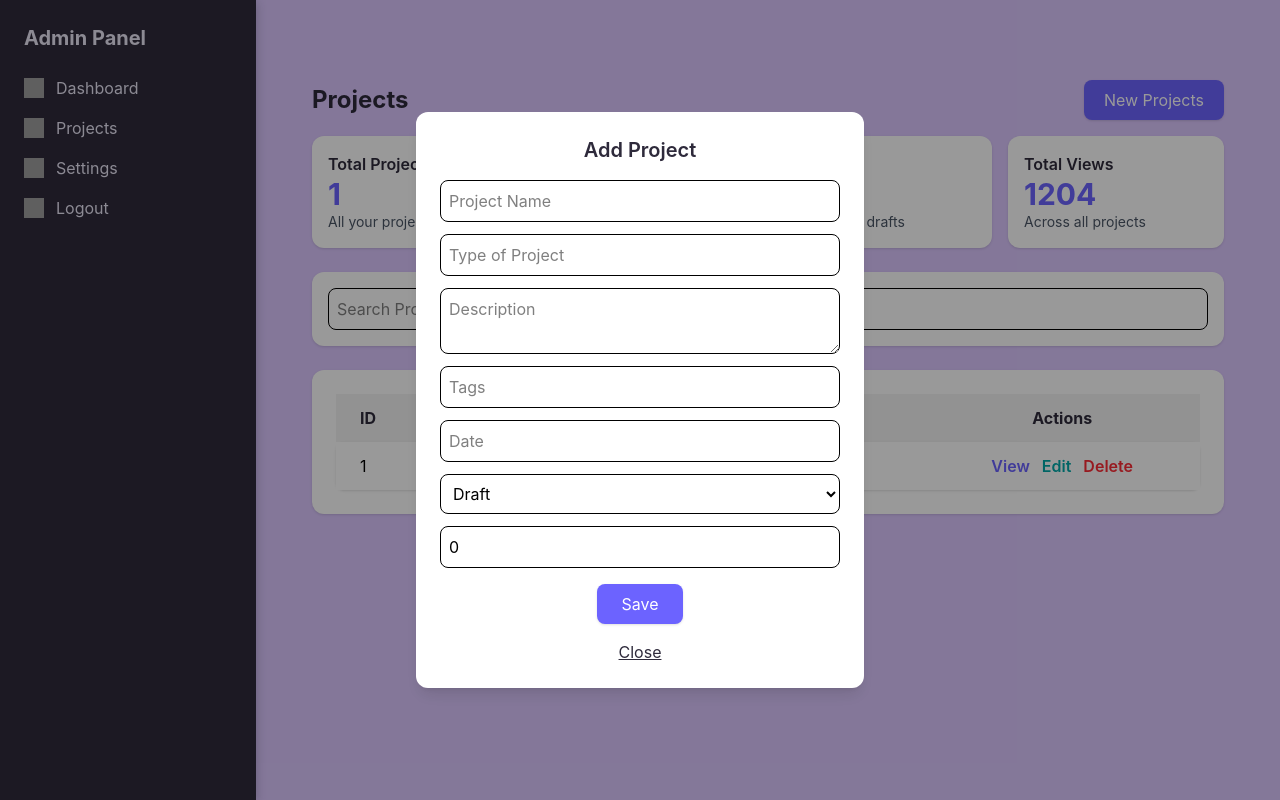
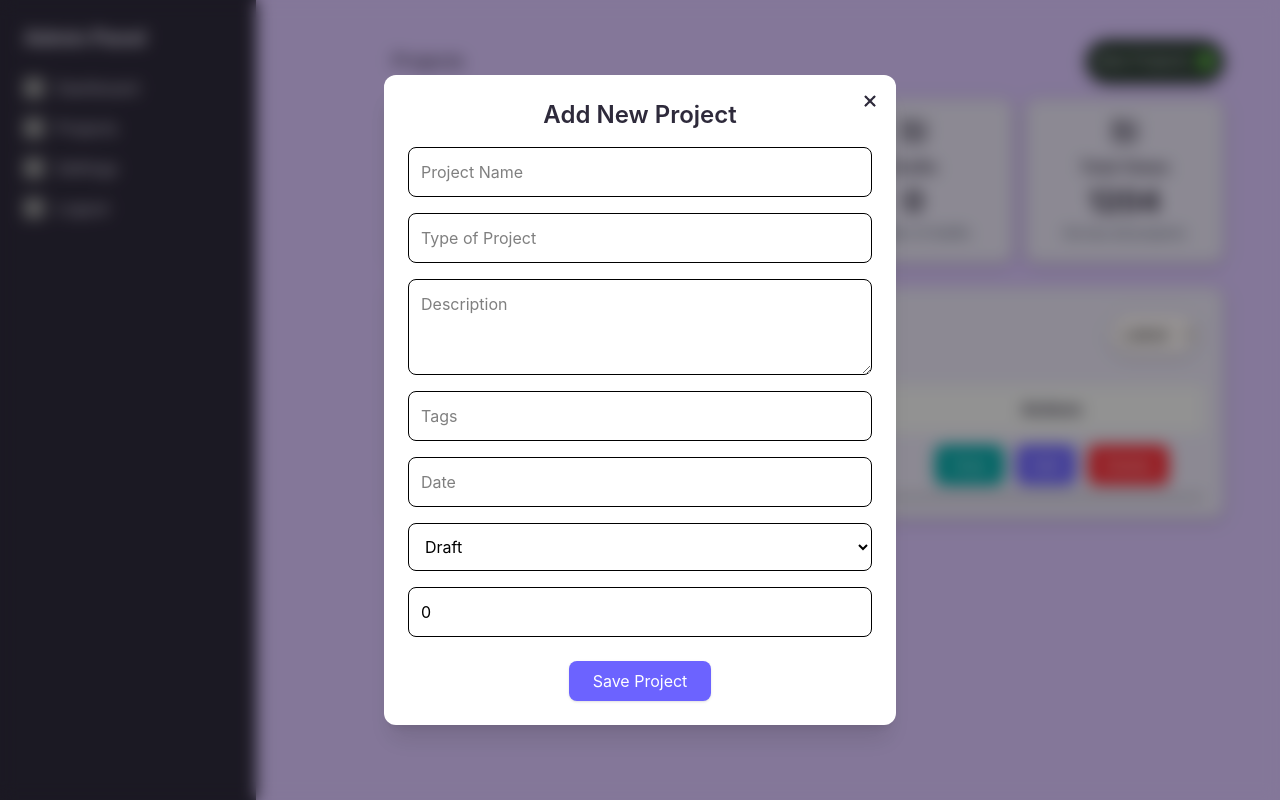
Before and after one commit to kllk15656/MyPortfolio, a React (Vite) app: page /Projects in a window 1280 px wide. Both pictures are taken after a click on the button "New Projects". Built offline with nearby package versions, Linux system fonts and the light colour scheme; grey boxes are pictures that could not be loaded.

Commit message:
setting page

```diff
--- a/src/components/AdminLayout.jsx
+++ b/src/components/AdminLayout.jsx
@@ -1,13 +1,40 @@
 import { NavLink } from "react-router-dom";
+import { useState } from "react";
 
 export default function AdminLayout({ children }) {
-   return (
+  const [open, setOpen] = useState(false);
 
-    <div className="min-h-screen bg flex ">
+  return (
+    <div className="min-h-screen bg flex">
+
+      {/* Burger Button (mobile only) */}
+      {!open && (
+        <button
+          className="md:hidden p-4 absolute top-4 left-0 z-50"
+          onClick={() => setOpen(true)}
+        >
+          <img src="/icons/burger.png" className="w-6 h-6" />
+        </button>
+      )}
 
       {/* Admin Sidebar */}
-      <aside className="w-64 admin-bg shadow-lg p-6">
-        <h2 className="text-xl font-bold mb-6">Admin Panel</h2>
+      <aside
+        className={`admin-bg shadow-lg p-6 w-64 fixed top-0 left-0 h-full
+        transform transition-transform duration-300
+        ${open ? "translate-x-0" : "-translate-x-full"}
+        md:translate-x-0 md:static md:h-screen `}
+      >
+
+        {/* X Close Button (mobile only) */}
+        {open && (
+          <button
+            className="md:hidden absolute top-4 right-4 z-50 text-white"
+            onClick={() => setOpen(false)}
+          >X
+          </button>
+        )}
+
+        <h2 className="text-xl font-bold mb-6 mt-10 md:mt-0">Admin Panel</h2>
 
         <ul className="space-y-4">
 
@@ -64,7 +91,9 @@ export default function AdminLayout({ children }) {
                     src={isActive ? "/icons/SettingsA.png" : "/icons/Settings.png"}
                     className="w-5 h-5"
                     alt="settings"
-                  />Settings</>
+                  />
+                  Settings
+                </>
               )}
             </NavLink>
           </li>
@@ -91,8 +120,9 @@ export default function AdminLayout({ children }) {
 
         </ul>
       </aside>
+
       {/* Main Content */}
-      <main className="flex-1 p-10">
+      <main className="flex-1 p-10 md:ml-20 ">
         {children}
       </main>
     </div>
--- a/src/index.css
+++ b/src/index.css
@@ -682,3 +682,47 @@ font-family: 'Inter', sans-serif;
     box-shadow: 0px 2px 10px rgba(12, 12, 12, 0.3);
     border-radius: 12px;
 }
+
+.project-title{
+    font-size: 20px;
+    font-family: 'Poppins', sans-serif;
+    color: #2E2A3B;
+    font-weight: 400;
+}
+.add-button{
+    background-color:#2a3b30;
+    color: #E9E5F5;
+    font-size: 15px;
+    border-radius: 30px;
+    padding: 10px;
+    box-shadow: 0px 2px 10px rgba(12, 12, 12, 0.3);
+    font-family: 'Inter', sans-serif;
+}
+
+.stats{
+    background-color: #E9E5F5;
+    box-shadow: 0px 2px 10px rgba(12, 12, 12, 0.3);
+    border-radius: 12px;
+    padding: 20px;
+    text-align: center;
+
+}
+.search{
+    background-color: #FFF9F9;
+    border-radius: 30px;
+    box-shadow: 0px 2px 10px rgba(12, 12, 12, 0.3);
+
+
+}
+.option{
+     background-color: #FFF9F9;
+    border-radius: 30px;
+    box-shadow: 0px 2px 10px rgba(12, 12, 12, 0.3);
+}
+.project_table{
+    background-color: #E9E5F5;
+    box-shadow: 0px 2px 10px rgba(12, 12, 12, 0.3);
+  border-radius: 12px;
+    padding: 20px;
+
+}
--- a/src/pages/Projects.jsx
+++ b/src/pages/Projects.jsx
@@ -9,11 +9,8 @@ export default function Projects() {
       description:
         "This is my portfolio page - this displays all my information and projects",
       tags: "React, Javascript",
-
-      // ⭐ REQUIRED FOR YOUR STATS CARDS
       status: "Published",
       views: 1204,
-
       photos: [],
       documentation: "",
       github: "",
@@ -24,13 +21,11 @@ export default function Projects() {
 
   const [search, setSearch] = useState("");
 
-  // CRUD modal states
   const [showAdd, setShowAdd] = useState(false);
   const [showView, setShowView] = useState(null);
   const [showEdit, setShowEdit] = useState(null);
   const [showDelete, setShowDelete] = useState(null);
 
-  // Form state
   const [form, setForm] = useState({
     name: "",
     type: "",
@@ -41,8 +36,6 @@ export default function Projects() {
     github: "",
     demo: "",
     date: "",
-
-    // ⭐ REQUIRED FOR STATS CARDS
     status: "Draft",
     views: 0,
   });
@@ -50,7 +43,6 @@ export default function Projects() {
   const handleChange = (e) =>
     setForm({ ...form, [e.target.name]: e.target.value });
 
-  // Add
   const addItem = () => {
     setItems([...items, { id: Date.now(), ...form }]);
     setForm({
@@ -69,7 +61,6 @@ export default function Projects() {
     setShowAdd(false);
   };
 
-  // Edit
   const updateItem = () => {
     setItems(
       items.map((i) =>
@@ -79,106 +70,114 @@ export default function Projects() {
     setShowEdit(null);
   };
 
-  // Delete
   const deleteItem = () => {
     setItems(items.filter((i) => i.id !== showDelete.id));
     setShowDelete(null);
   };
 
   return (
-    <div className="pt-10 px-4 max-w-5xl mx-auto">
+    <div className="space-y-10 px-4">
 
-      {/* Top Left Title + New Projects Button */}
+      {/* Top Title + Button */}
       <div className="flex justify-between items-center mb-4">
-        <h1 className="text-2xl font-bold text-[#2E2A3B]">Projects</h1>
+        <h1 className="project-title">Projects</h1>
 
         <button
           onClick={() => setShowAdd(true)}
-          className="bg-[#6C63FF] text-white px-5 py-2 rounded-lg shadow"
+          className="add-button flex items-center gap-2"
         >
           New Projects
+          <img src="/icons/Add.png" className="w-4 h-4" />
         </button>
       </div>
 
-      {/* ⭐ Stats Cards (now fully working) */}
-      <div className="grid grid-cols-1 md:grid-cols-4 gap-4 mb-6">
+      {/* Stats */}
+      <div className="grid grid-cols-1 md:grid-cols-4 gap-3 mb-6">
         <StatCard
           title="Total Projects"
           value={items.length}
           desc="All your projects"
+          icon="/icons/project.png"
         />
-
         <StatCard
           title="Published"
           value={items.filter(i => i.status === "Published").length}
           desc="Visible to visitors"
+          icon="/icons/project.png"
         />
-
         <StatCard
           title="Drafts"
           value={items.filter(i => i.status === "Draft").length}
           desc="Number of drafts"
+          icon="/icons/project.png"
         />
-
         <StatCard
           title="Total Views"
           value={items.reduce((a, b) => a + b.views, 0)}
           desc="Across all projects"
-        />
-      </div>
-
-      {/* Search */}
-      <div className="bg-white rounded-xl shadow p-4 mb-6">
-        <input
-          type="text"
-          placeholder="Search Projects"
-          className="border rounded-lg p-2 w-full"
-          value={search}
-          onChange={(e) => setSearch(e.target.value)}
+          icon="/icons/project.png"
         />
       </div>
 
       {/* Table */}
-      <div className="bg-white rounded-xl shadow p-6">
+      <div className="project_table p-6 rounded-xl shadow-sm">
+        <div className="p-2 mb-6 flex items-center justify-between gap-4">
+          <input
+            type="text"
+            placeholder="Search Projects"
+            className="search p-2"
+            value={search}
+            onChange={(e) => setSearch(e.target.value)}
+          />
+
+          <select className="option rounded-lg p-2 md:w-auto">
+            <option>Latest</option>
+            <option>Oldest</option>
+          </select>
+        </div>
+
         <table className="w-full text-left">
           <thead>
             <tr className="bg-[#F3F3F3] text-[#2E2A3B] font-semibold">
-              <th className="py-3 pl-6">ID</th>
-              <th className="py-3 pl-6">Project Name</th>
-              <th className="py-3 pl-6">Created At</th>
+              <th className="py-3 px-6">ID</th>
+              <th className="py-3 px-6">Project Name</th>
+              <th className="py-3 px-6">Created At</th>
               <th className="py-3 text-center">Actions</th>
             </tr>
           </thead>
 
           <tbody>
-            {items.map((item) => (
-              <tr key={item.id} className="bg-white rounded-lg shadow-sm my-2">
-                <td className="py-3 pl-6">{item.id}</td>
-                <td className="py-3 pl-6">{item.name}</td>
-                <td className="py-3 pl-6">{item.date}</td>
-
-                <td className="py-3 text-center flex gap-3 justify-center">
+            {items
+              .filter((i) =>
+                i.name.toLowerCase().includes(search.toLowerCase())
+              )
+              .map((i) => (
+                <tr key={i.id} className="border-b">
+                  <td className="py-3 px-6">{i.id}</td>
+                  <td className="py-3 px-6">{i.name}</td>
+                  <td className="py-3 px-6">{i.date}</td>
+                  <td className="py-3 text-center flex justify-center gap-3">
 
                     <button
-                    onClick={() => setShowView(item)}
-                    className="text-[#6C63FF] font-semibold"
+                      onClick={() => setShowView(i)}
+                      className="bg-[#00A8A8] text-white px-4 py-2 rounded-lg shadow"
                     >
                       View
                     </button>
 
                     <button
                       onClick={() => {
-                      setShowEdit(item);
-                      setForm(item);
+                        setShowEdit(i);
+                        setForm(i);
                       }}
-                    className="text-[#00A8A8] font-semibold"
+                      className="bg-[#6C63FF] text-white px-4 py-2 rounded-lg shadow"
                     >
                       Edit
                     </button>
 
                     <button
-                    onClick={() => setShowDelete(item)}
-                    className="text-red-500 font-semibold"
+                      onClick={() => setShowDelete(i)}
+                      className="bg-red-500 text-white px-4 py-2 rounded-lg shadow"
                     >
                       Delete
                     </button>
@@ -192,83 +191,50 @@ export default function Projects() {
 
       {/* ADD MODAL */}
       {showAdd && (
-        <Modal title="Add Project" onClose={() => setShowAdd(false)}>
+        <Modal title="Add New Project" onClose={() => setShowAdd(false)}>
           <Form form={form} handleChange={handleChange} />
           <button
             onClick={addItem}
-            className="bg-[#6C63FF] text-white px-6 py-2 rounded-lg mt-4 block mx-auto shadow"
+            className="bg-[#6C63FF] text-white px-6 py-2 rounded-lg mt-6 block mx-auto shadow"
           >
-            Save
+            Save Project
           </button>
         </Modal>
       )}
 
       {/* VIEW MODAL */}
       {showView && (
-        <Modal title="View Projects" onClose={() => setShowView(null)}>
+        <Modal title="Project Details" onClose={() => setShowView(null)}>
+          <div className="grid grid-cols-1 gap-4">
+            <Detail label="Name" value={showView.name} />
+            <Detail label="Type" value={showView.type} />
+            <Detail label="Description" value={showView.description} />
+            <Detail label="Tags" value={showView.tags} />
+            <Detail label="Status" value={showView.status} />
+            <Detail label="Views" value={showView.views} />
+            <Detail label="Date" value={showView.date} />
 
-          <Detail label="Project Name" value={showView.name} />
-          <Detail label="Type of Project" value={showView.type} />
-          <Detail label="Description" value={showView.description} />
-
-          {/* Photos */}
-          <div className="mb-4">
-            <p className="font-semibold text-[#2E2A3B] mb-2">Photos:</p>
-
-            <button className="bg-[#6C63FF] text-white px-4 py-2 rounded-lg mb-2">
-              Upload Image
-            </button>
-
-            <p className="text-sm text-gray-600 mb-2">Add more than one image</p>
-
-            <div className="grid grid-cols-3 gap-3">
-              <div className="w-full h-20 bg-gray-200 rounded-lg flex items-center justify-center text-gray-500">X</div>
-              <div className="w-full h-20 bg-gray-200 rounded-lg flex items-center justify-center text-gray-500">X</div>
-              <div className="w-full h-20 bg-gray-200 rounded-lg flex items-center justify-center text-gray-500">X</div>
-            </div>
-          </div>
-
-          {/* Documentation */}
-          <div className="mb-4">
-            <p className="font-semibold text-[#2E2A3B] mb-2">Documentation:</p>
-            <button className="bg-[#6C63FF] text-white px-4 py-2 rounded-lg">
-              Upload Document
+            <div>
+              <p className="font-semibold text-[#2E2A3B] mb-1">Documentation:</p>
+              <button className="bg-[#6C63FF] text-white px-4 py-2 rounded-lg shadow">
+                View Document
               </button>
             </div>
 
-          {/* GitHub */}
-          <div className="mb-4">
-            <p className="font-semibold text-[#2E2A3B] mb-2">GitHub:</p>
-            <button className="bg-[#6C63FF] text-white px-4 py-2 rounded-lg">
-              Upload Link
+            <div>
+              <p className="font-semibold text-[#2E2A3B] mb-1">GitHub:</p>
+              <button className="bg-[#6C63FF] text-white px-4 py-2 rounded-lg shadow">
+                Open GitHub
               </button>
             </div>
 
-          {/* Demo */}
-          <div className="mb-4">
-            <p className="font-semibold text-[#2E2A3B] mb-2">Demo:</p>
-            <button className="bg-[#6C63FF] text-white px-4 py-2 rounded-lg">
-              Upload Demo
+            <div>
+              <p className="font-semibold text-[#2E2A3B] mb-1">Demo:</p>
+              <button className="bg-[#6C63FF] text-white px-4 py-2 rounded-lg shadow">
+                View Demo
               </button>
             </div>
-
-          {/* Tags */}
-          <div className="mb-4">
-            <p className="font-semibold text-[#2E2A3B] mb-2">Tags:</p>
-            <input
-              type="text"
-              className="p-2 rounded-lg bg-white border w-full"
-              value={showView.tags}
-              readOnly
-            />
           </div>
-
-          <button
-            className="bg-[#6C63FF] text-white px-6 py-2 rounded-lg mt-4 block mx-auto shadow"
-          >
-            Save
-          </button>
-
         </Modal>
       )}
 
@@ -278,9 +244,9 @@ export default function Projects() {
           <Form form={form} handleChange={handleChange} />
           <button
             onClick={updateItem}
-            className="bg-[#00A8A8] text-white px-6 py-2 rounded-lg mt-4 block mx-auto shadow"
+            className="bg-[#00A8A8] text-white px-6 py-2 rounded-lg mt-6 block mx-auto shadow"
           >
-            Update
+            Update Project
           </button>
         </Modal>
       )}
@@ -289,8 +255,7 @@ export default function Projects() {
       {showDelete && (
         <Modal title="Delete Project" onClose={() => setShowDelete(null)}>
           <p className="text-center text-[#2E2A3B] mb-4">
-            Are you sure you want to delete{" "}
-            <strong>{showDelete.name}</strong>?
+            Are you sure you want to delete <strong>{showDelete.name}</strong>?
           </p>
           <button
             onClick={deleteItem}
@@ -305,69 +270,65 @@ export default function Projects() {
   );
 }
 
-/* Modal Component */
+/* MODAL */
 function Modal({ title, children, onClose }) {
   return (
-    <div className="fixed inset-0 bg-black/40 flex items-center justify-center">
-      <div className="bg-white p-6 rounded-xl w-[90%] max-w-md shadow-lg">
-        <h2 className="text-xl font-semibold text-[#2E2A3B] mb-4 text-center">
+    <div className="fixed inset-0 bg-black/40 backdrop-blur-sm flex items-center justify-center z-50">
+      <div className="bg-white rounded-xl shadow-xl w-[95%] max-w-lg p-6 relative">
+
+        <button
+          onClick={onClose}
+          className="absolute top-4 right-4 text-[#2E2A3B]"
+        >
+          <img src="/icons/X.png" className="w-5 h-5" />
+        </button>
+
+        <h2 className="text-2xl font-semibold text-[#2E2A3B] mb-4 text-center">
           {title}
         </h2>
+
         {children}
-        <button
-          onClick={onClose}
-          className="mt-4 text-[#2E2A3B] underline block mx-auto"
-        >
-          Close
-        </button>
       </div>
     </div>
   );
 }
 
-/* Form Component */
+/* FORM */
 function Form({ form, handleChange }) {
   return (
-    <div className="flex flex-col gap-3">
-      <input name="name" value={form.name} onChange={handleChange} placeholder="Project Name" className="p-2 rounded-lg bg-white border" />
-      <input name="type" value={form.type} onChange={handleChange} placeholder="Type of Project" className="p-2 rounded-lg bg-white border" />
-      <textarea name="description" value={form.description} onChange={handleChange} placeholder="Description" className="p-2 rounded-lg bg-white border" />
-      <input name="tags" value={form.tags} onChange={handleChange} placeholder="Tags" className="p-2 rounded-lg bg-white border" />
-      <input name="date" value={form.date} onChange={handleChange} placeholder="Date" className="p-2 rounded-lg bg-white border" />
-
-      {/* ⭐ Added for stats */}
-      <select name="status" value={form.status} onChange={handleChange} className="p-2 rounded-lg bg-white border">
+    <div className="flex flex-col gap-4">
+      <input name="name" value={form.name} onChange={handleChange} placeholder="Project Name" className="p-3 rounded-lg bg-white border" />
+      <input name="type" value={form.type} onChange={handleChange} placeholder="Type of Project" className="p-3 rounded-lg bg-white border" />
+      <textarea name="description" value={form.description} onChange={handleChange} placeholder="Description" className="p-3 rounded-lg bg-white border h-24" />
+      <input name="tags" value={form.tags} onChange={handleChange} placeholder="Tags" className="p-3 rounded-lg bg-white border" />
+      <input name="date" value={form.date} onChange={handleChange} placeholder="Date" className="p-3 rounded-lg bg-white border" />
+      <select name="status" value={form.status} onChange={handleChange} className="p-3 rounded-lg bg-white border">
         <option>Draft</option>
         <option>Published</option>
       </select>
-
-      <input
-        name="views"
-        value={form.views}
-        onChange={handleChange}
-        placeholder="Views"
-        className="p-2 rounded-lg bg-white border"
-        type="number"
-      />
+      <input name="views" value={form.views} onChange={handleChange} placeholder="Views" type="number" className="p-3 rounded-lg bg-white border" />
     </div>
   );
 }
 
-/* Detail Component */
+/* DETAIL */
 function Detail({ label, value }) {
   return (
     <p className="text-[#2E2A3B] mb-2">
-      <strong>{label}:</strong> {value}
+      <span className="font-semibold">{label}:</span> {value}
     </p>
   );
 }
 
-/* StatCard Component */
-function StatCard({ title, value, desc }) {
+/* STAT CARD */
+function StatCard({ title, value, desc, icon }) {
   return (
-    <div className="bg-white rounded-xl shadow p-4">
-      <h3 className="text-[#2E2A3B] font-semibold">{title}</h3>
-      <p className="text-3xl font-bold text-[#6C63FF]">{value}</p>
+    <div className="stats rounded-xl shadow p-6 text-center">
+      {icon && (
+        <img src={icon} alt="icon" className="w-6 h-6 mx-auto mb-3" />
+      )}
+      <h3 className="text-[#2E2A3B] font-semibold mb-1">{title}</h3>
+      <p className="text-3xl font-bold text-[#2E2A3B] mb-1">{value}</p>
       <p className="text-sm text-gray-600">{desc}</p>
     </div>
   );
```
Also changed, not shown: src/pages/Settings.jsx (+119 -0 lines), public/icons/burger.png (added). Lines whose indentation alone changed are shown as unchanged.
